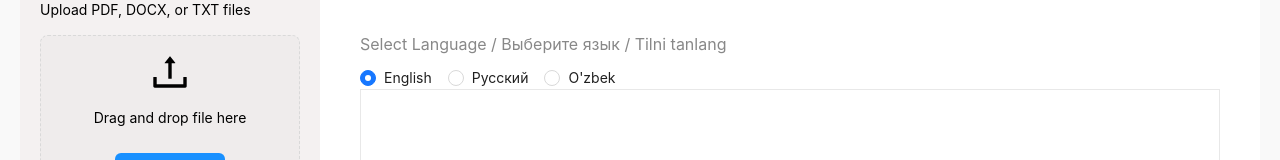
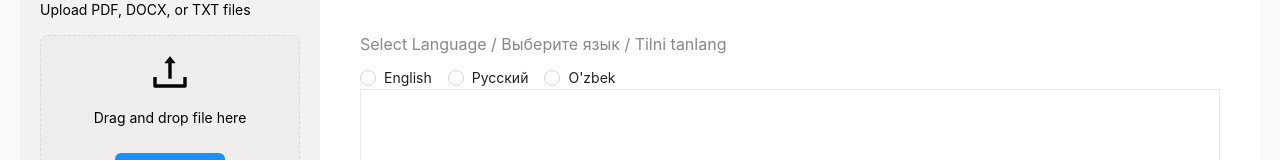
Before and after one commit to Gogi2016/ai-chat, a React (Create React App) app: page / in a window 1280 px wide. Shown: the part 198-358 px from the top of the page. Built offline with nearby package versions, Linux system fonts and the light colour scheme.

Commit message:
Update language handling in NASP_PDFChatbot to use language codes for improved consistency. Added a mapping for language input to corresponding codes (e.g., 'English' to 'en', 'Russian' to 'ru', 'Uzbek' to 'uz').

```diff
--- a/src/NASP_PDFChatbot.js
+++ b/src/NASP_PDFChatbot.js
@@ -11,7 +11,7 @@ const { TextArea } = Input;
 const NASP_PDFChatbot = () => {
   const [uploadedFiles, setUploadedFiles] = useState([]);
   const [showMore, setShowMore] = useState(false);
-  const [language, setLanguage] = useState('English');
+  const [language, setLanguage] = useState('en');
   const [chatInput, setChatInput] = useState('');
   const [chatHistory, setChatHistory] = useState([]);
   const [isLoading, setIsLoading] = useState(false);
@@ -94,7 +94,12 @@ const NASP_PDFChatbot = () => {
   const visibleFiles = showMore ? uploadedFiles : uploadedFiles.slice(0, 3);
 
   const handleLanguageChange = (e) => {
-    setLanguage(e.target.value.charAt(0).toUpperCase() + e.target.value.slice(1));
+    const languageMap = {
+      'english': 'en',
+      'russian': 'ru',
+      'uzbek': 'uz'
+    };
+    setLanguage(languageMap[e.target.value]);
   };
 
   return (
```
